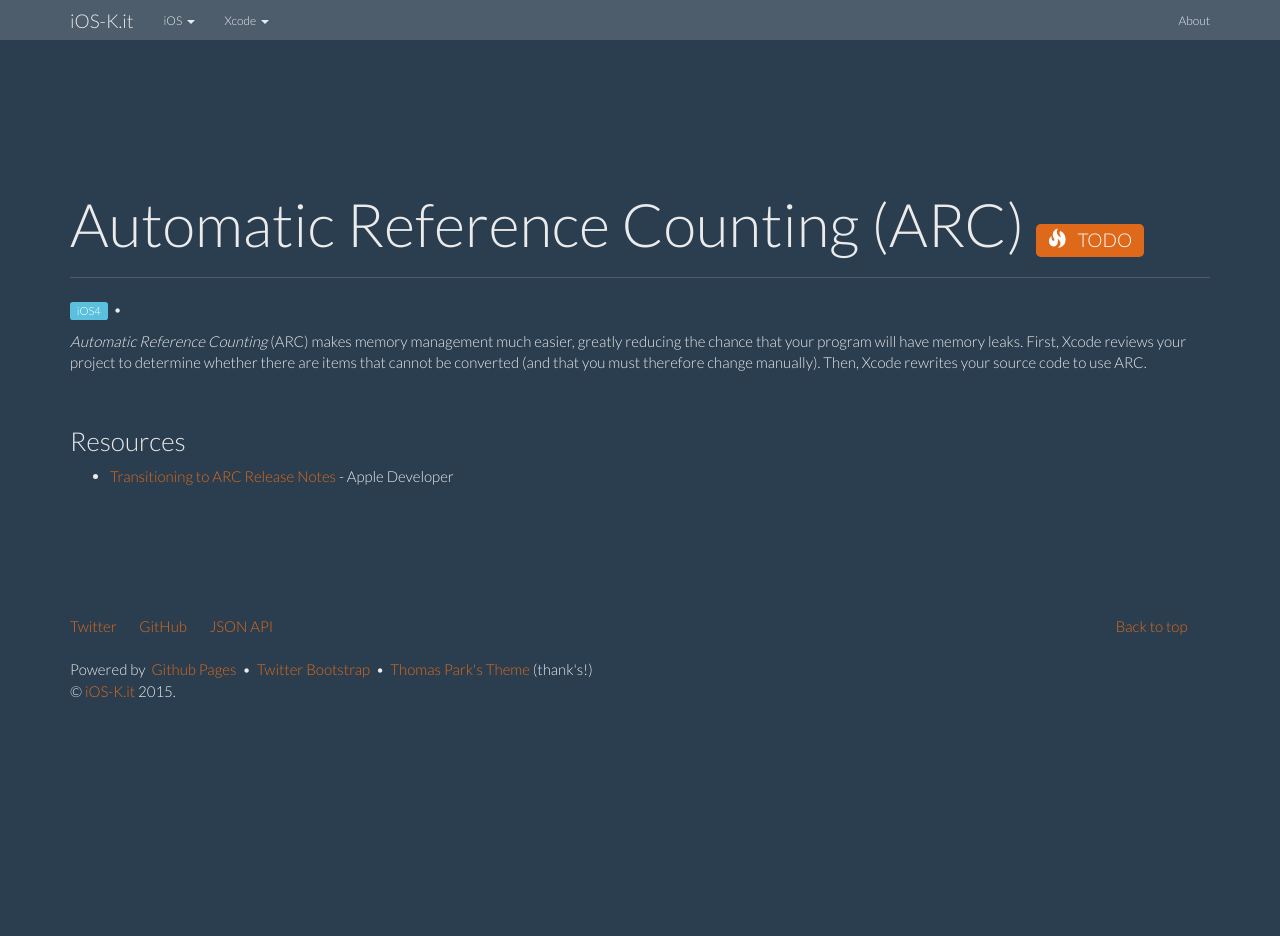
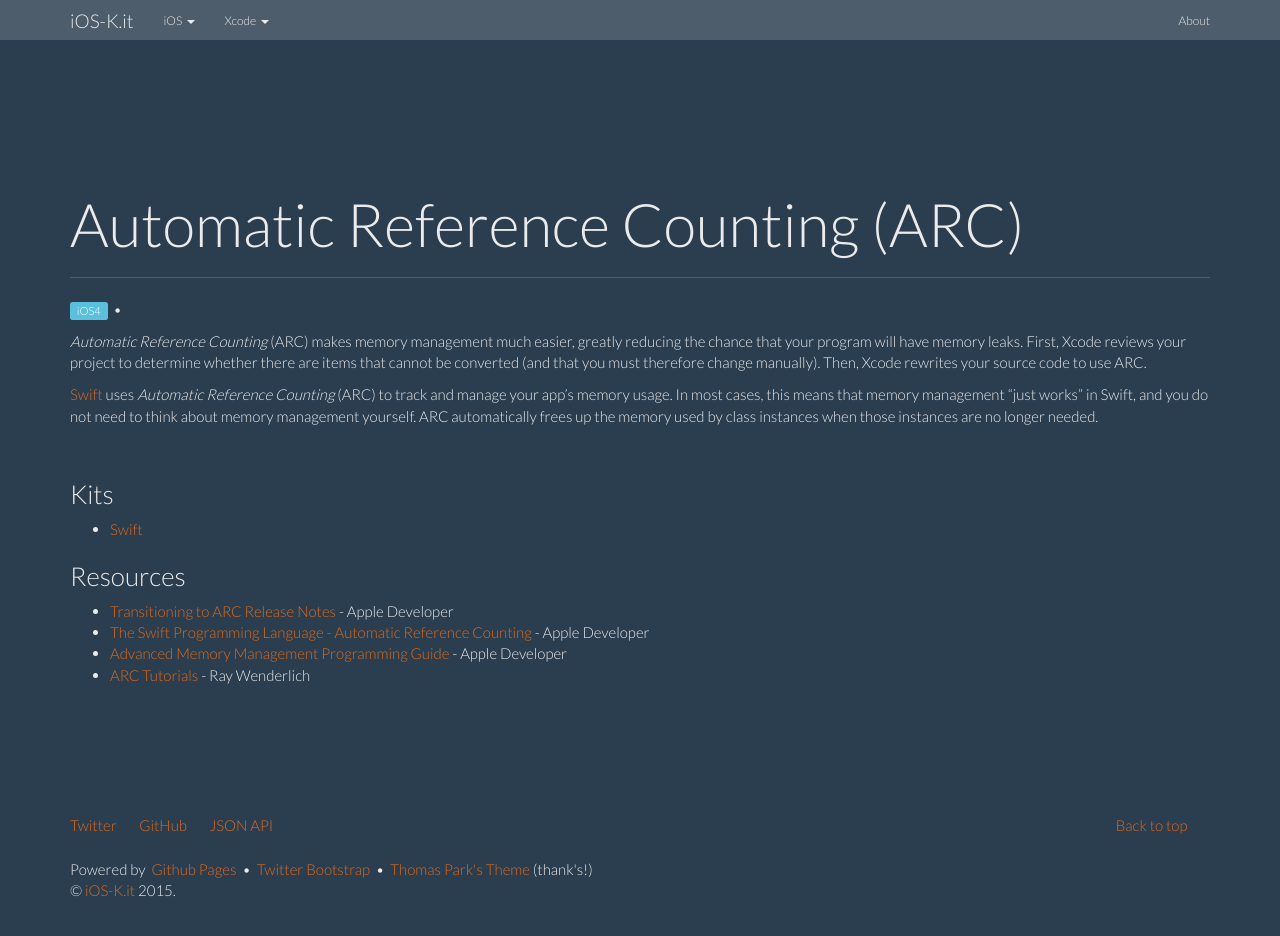
Before and after one commit to ioskit/ioskit.github.io, a Jekyll site: the page built from _kits/AutomaticReferenceCounting.md, in a window 1280 px wide and 976 px high. Shown: the top 936 px of the window. Built offline with Jekyll 4.4.1, drawn with Linux system fonts in a browser that asks for light colours; nearby versions of some CDN libraries.

Commit message:
Kit: ARC.

```diff
--- a/_kits/AutomaticReferenceCounting.md
+++ b/_kits/AutomaticReferenceCounting.md
@@ -3,17 +3,34 @@ layout: kit
 name: 'Automatic Reference Counting (ARC)'
 shortName: ARC
 id: arc
-kind: technology
-status: TODO
+type: technology
+status:
 since: iOS4
+icon:
 xcode: xcode42
 prefixe:
-abstract: "automates memory management for Objective-C objects."
+abstract: "automates memory management for Objective-C and Swift objects."
+kits:
+ - Swift
 links:
  - link:
      name: 'Transitioning to ARC Release Notes'
      url: https://developer.apple.com/library/prerelease/ios/releasenotes/ObjectiveC/RN-TransitioningToARC/Introduction/Introduction.html
      description: ' - Apple Developer'
+ - link:
+     name: 'The Swift Programming Language - Automatic Reference Counting'
+     url: https://developer.apple.com/library/prerelease/ios/documentation/Swift/Conceptual/Swift_Programming_Language/AutomaticReferenceCounting.html
+     description: ' - Apple Developer'
+ - link:
+     name: 'Advanced Memory Management Programming Guide'
+     url: https://developer.apple.com/library/ios/documentation/Cocoa/Conceptual/MemoryMgmt/Articles/MemoryMgmt.html
+     description: ' - Apple Developer'
+ - link:
+     name: 'ARC Tutorials'
+     url: http://www.raywenderlich.com/?s=arc&cof=FORID%3A10
+     description: ' - Ray Wenderlich'
 ---
 
 *Automatic Reference Counting* (ARC) makes memory management much easier, greatly reducing the chance that your program will have memory leaks. First, Xcode reviews your project to determine whether there are items that cannot be converted (and that you must therefore change manually). Then, Xcode rewrites your source code to use ARC.
+
+[Swift](/Swift) uses *Automatic Reference Counting* (ARC) to track and manage your app’s memory usage. In most cases, this means that memory management “just works” in Swift, and you do not need to think about memory management yourself. ARC automatically frees up the memory used by class instances when those instances are no longer needed.
```
Also changed, not shown: _kits/Swift.md (+1 -0 lines).
